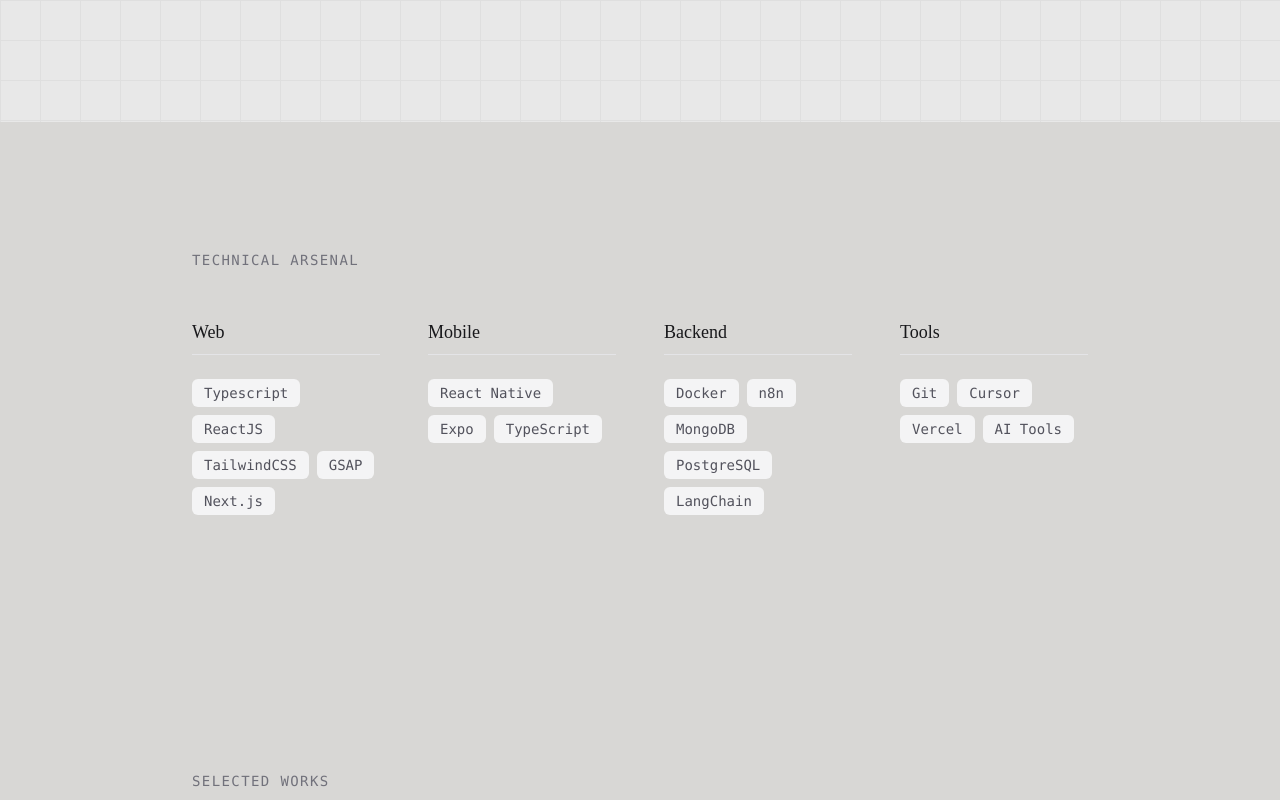
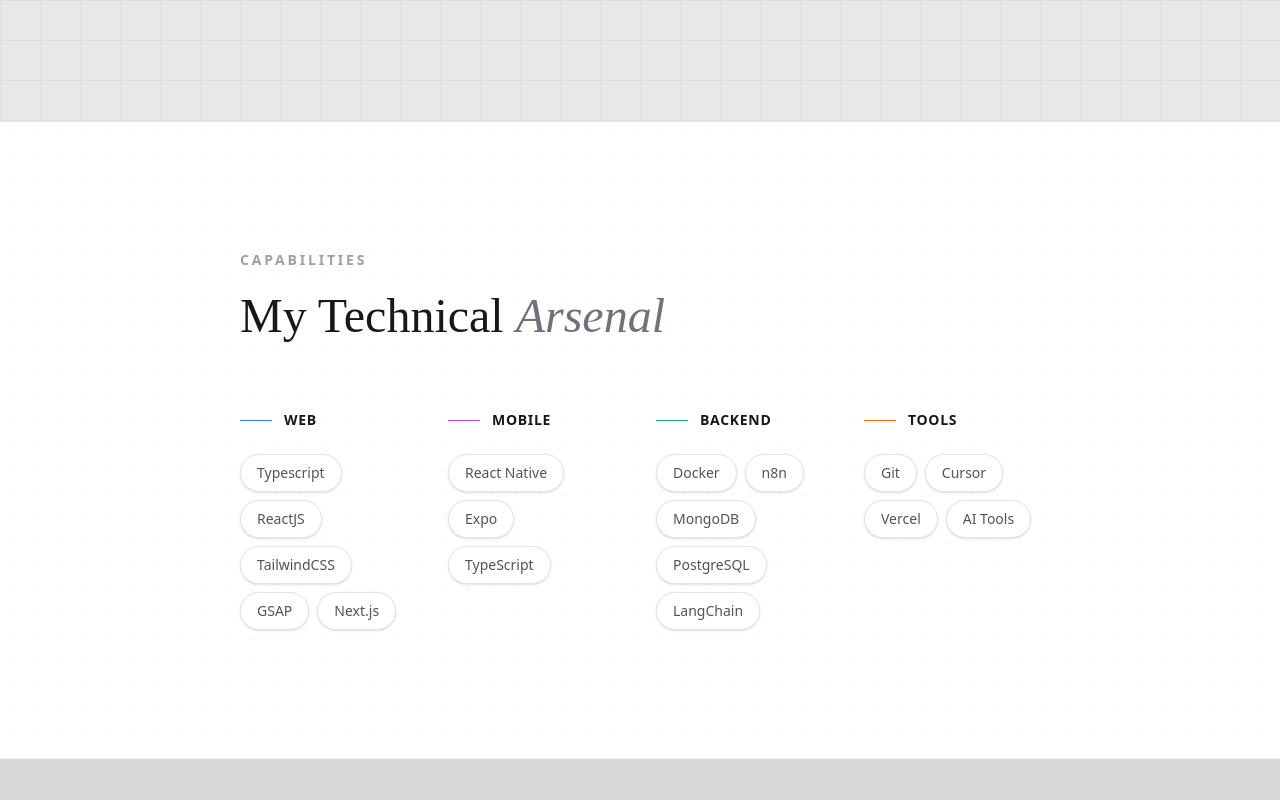
Before and after one commit to Dany1211/product-Engineer, a Next.js app: page / in a window 1280 px wide. Shown: the part 2040-2840 px from the top of the page. Built offline with nearby package versions, Linux system fonts and the light colour scheme.

Commit message:
Skills section V2(tentative)

```diff
--- a/app/components/Skills.js
+++ b/app/components/Skills.js
@@ -1,40 +1,79 @@
 "use client";
+import React from 'react';
 import Section from './Section';
 import { skills } from '../data/content';
 import { motion } from 'framer-motion';
 
 export default function Skills() {
     return (
-        <Section id="skills" className="py-24">
-            <div className="max-w-5xl mx-auto">
-                <h2 className="text-sm font-mono uppercase tracking-widest text-zinc-500 mb-12">Technical Arsenal</h2>
+        <Section id="skills" className="relative bg-white py-24 border-b border-zinc-100 overflow-hidden">
 
-                <div className="grid md:grid-cols-2 lg:grid-cols-4 gap-12">
+            {/* Subtle Grain/Dot Pattern Background */}
+            <div className="absolute inset-0 opacity-[0.4] pointer-events-none"
+                style={{ backgroundImage: 'radial-gradient(#e5e7eb 1px, transparent 1px)', backgroundSize: '24px 24px' }}
+            />
+
+            <div className="max-w-[1400px] mx-auto px-6 md:px-12 relative z-10">
+
+                {/* Minimal Header */}
+                <motion.div
+                    initial={{ opacity: 0, y: 20 }}
+                    whileInView={{ opacity: 1, y: 0 }}
+                    viewport={{ once: true }}
+                    className="mb-16"
+                >
+                    <h2 className="text-sm font-bold tracking-[0.2em] uppercase text-zinc-400 mb-4">
+                        Capabilities
+                    </h2>
+                    <h3 className="text-4xl md:text-5xl font-serif text-zinc-900 leading-tight">
+                        My Technical <span className="italic text-zinc-500">Arsenal</span>
+                    </h3>
+                </motion.div>
+
+                {/* Grid Layout */}
+                <div className="grid grid-cols-1 md:grid-cols-4 gap-x-8 gap-y-12 md:gap-y-0">
                     {Object.entries(skills).map(([category, items], index) => (
-                        <motion.div
-                            key={category}
-                            initial={{ opacity: 0, y: 20 }}
-                            whileInView={{ opacity: 1, y: 0 }}
-                            viewport={{ once: true }}
-                            transition={{ delay: index * 0.1, duration: 0.6 }}
-                        >
-                            <h3 className="text-lg font-serif capitalize text-zinc-900 mb-6 border-b border-zinc-200 pb-2">
-                                {category}
-                            </h3>
+                        <div key={category} className="flex flex-col gap-6">
+
+                            {/* Category Header with Accent Line */}
+                            <div className="flex items-center gap-3">
+                                <span className={`w-8 h-[1px] ${getAccentColor(index)}`} />
+                                <h4 className="text-sm font-semibold uppercase tracking-wider text-zinc-900">
+                                    {category}
+                                </h4>
+                            </div>
+
+                            {/* Skill Badges (Tag Cloud) */}
                             <div className="flex flex-wrap gap-2">
-                                {items.map((skill) => (
-                                    <span
-                                        key={skill}
-                                        className="px-3 py-1 bg-zinc-100 text-zinc-600 text-sm rounded-md font-mono hover:bg-zinc-900 hover:text-white transition-colors cursor-default"
-                                    >
-                                        {skill}
-                                    </span>
+                                {items.map((skill, i) => (
+                                    <SkillBadge key={skill} skill={skill} index={i} />
                                 ))}
                             </div>
-                        </motion.div>
+                        </div>
                     ))}
                 </div>
             </div>
         </Section>
     );
 }
+
+// Helper for accent colors per column
+function getAccentColor(index) {
+    const colors = ['bg-blue-500', 'bg-purple-500', 'bg-emerald-500', 'bg-orange-500'];
+    return colors[index % colors.length];
+}
+
+function SkillBadge({ skill, index }) {
+    return (
+        <motion.span
+            initial={{ opacity: 0, scale: 0.9 }}
+            whileInView={{ opacity: 1, scale: 1 }}
+            viewport={{ once: true }}
+            transition={{ delay: index * 0.05, duration: 0.3 }}
+            whileHover={{ scale: 1.05, backgroundColor: "#18181b", color: "#ffffff", borderColor: "#18181b" }}
+            className="px-4 py-2 bg-white border border-zinc-200 rounded-full text-zinc-600 text-sm font-medium cursor-default transition-all duration-300 shadow-sm hover:shadow-md"
+        >
+            {skill}
+        </motion.span>
+    );
+}
```
